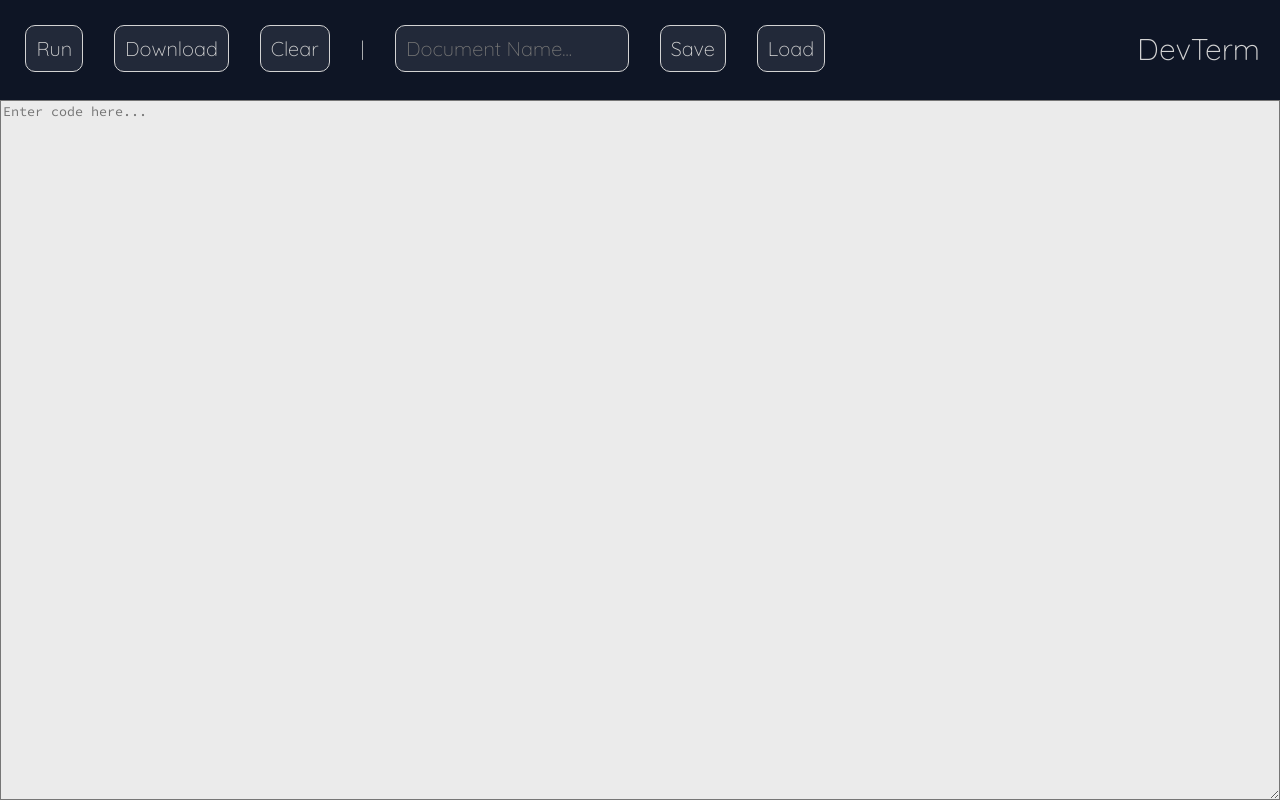
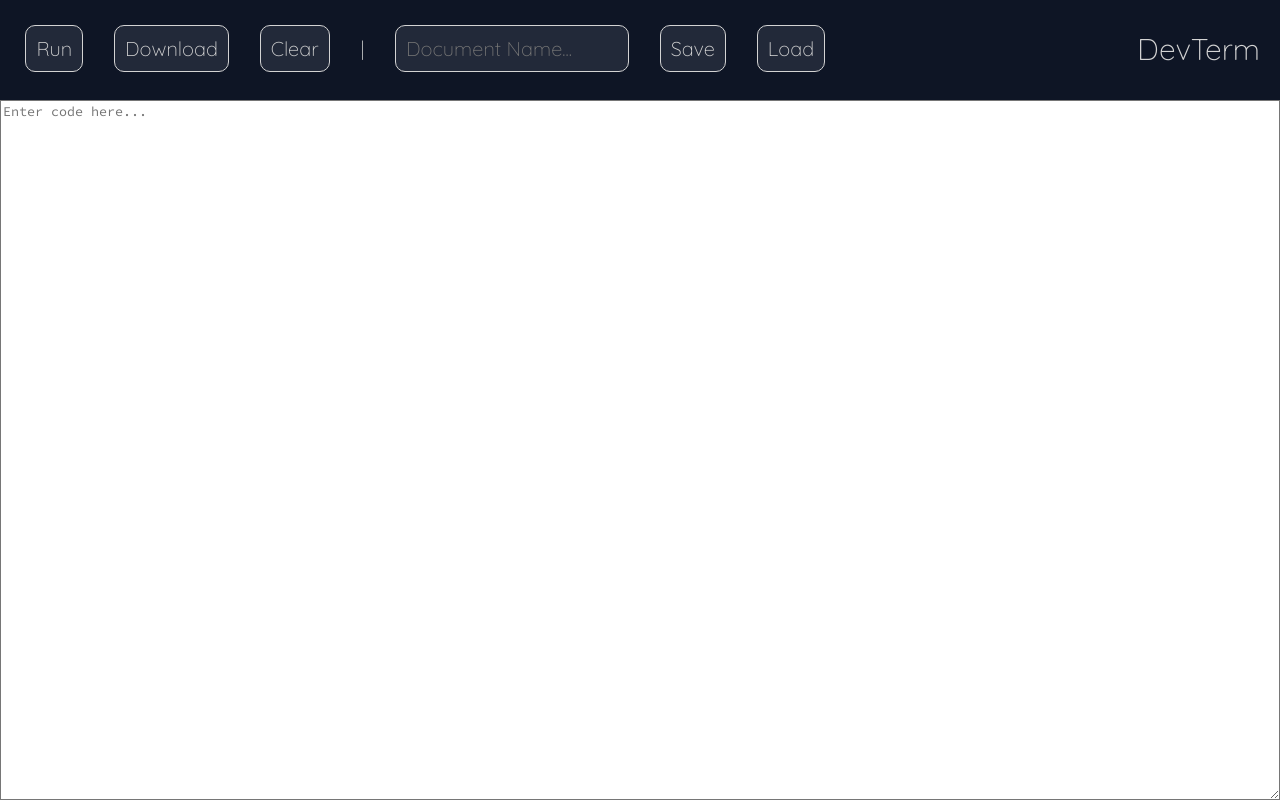
Before and after one commit to 7aimez/DevTerm, a plain HTML site: page index.html in a window 1280 px wide. Drawn offline with Linux system fonts and the light colour scheme.

Commit message:
Update style.css

```diff
--- a/style.css
+++ b/style.css
@@ -47,7 +47,7 @@ button {
   bottom: 0;
   border-radius: 0px;
   font-family: 'Source Code Pro', monospace;
-  background-color: #ebebeb;
+  background-color: white;
 }
 
 #documentName {
```
